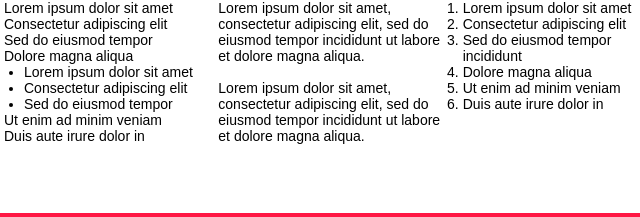
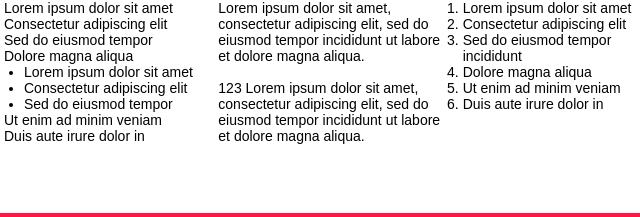
Before and after one commit to morgulkh/dz4, a plain HTML site: page index.html in a window 1280 px wide. Shown: the part 742-959 px from the top of the page, 309-949 px from the left. Drawn offline with Linux system fonts and the light colour scheme.

Commit message:
edited <p>

```diff
--- a/index.html
+++ b/index.html
@@ -75,7 +75,7 @@
                         </td>
                         <td>
                             <p>Lorem ipsum dolor sit amet, consectetur adipiscing elit, sed do eiusmod tempor incididunt ut labore et dolore magna aliqua.</p>
-                            <p>Lorem ipsum dolor sit amet, consectetur adipiscing elit, sed do eiusmod tempor incididunt ut labore et dolore magna aliqua.</p>
+                            <p>123 Lorem ipsum dolor sit amet, consectetur adipiscing elit, sed do eiusmod tempor incididunt ut labore et dolore magna aliqua.</p>
                         </td>
                         <td>
                             <ol>
```
